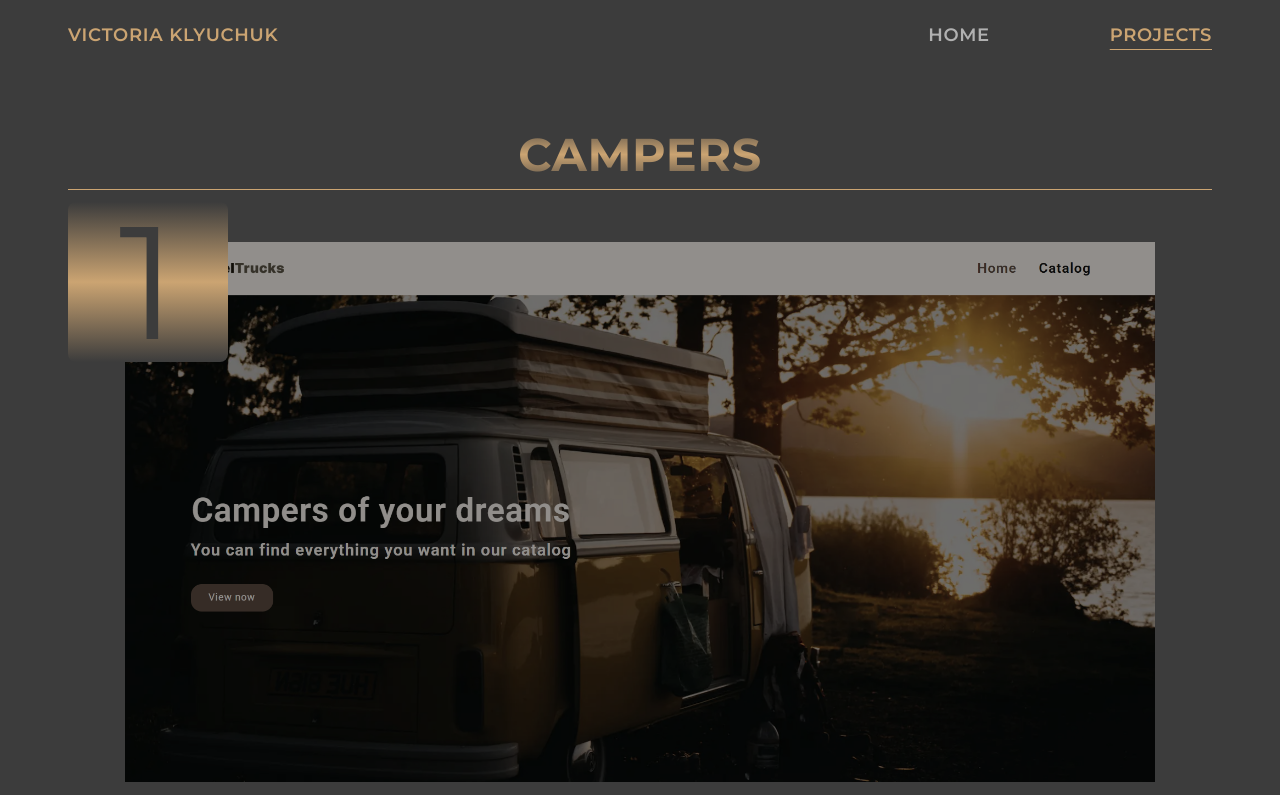
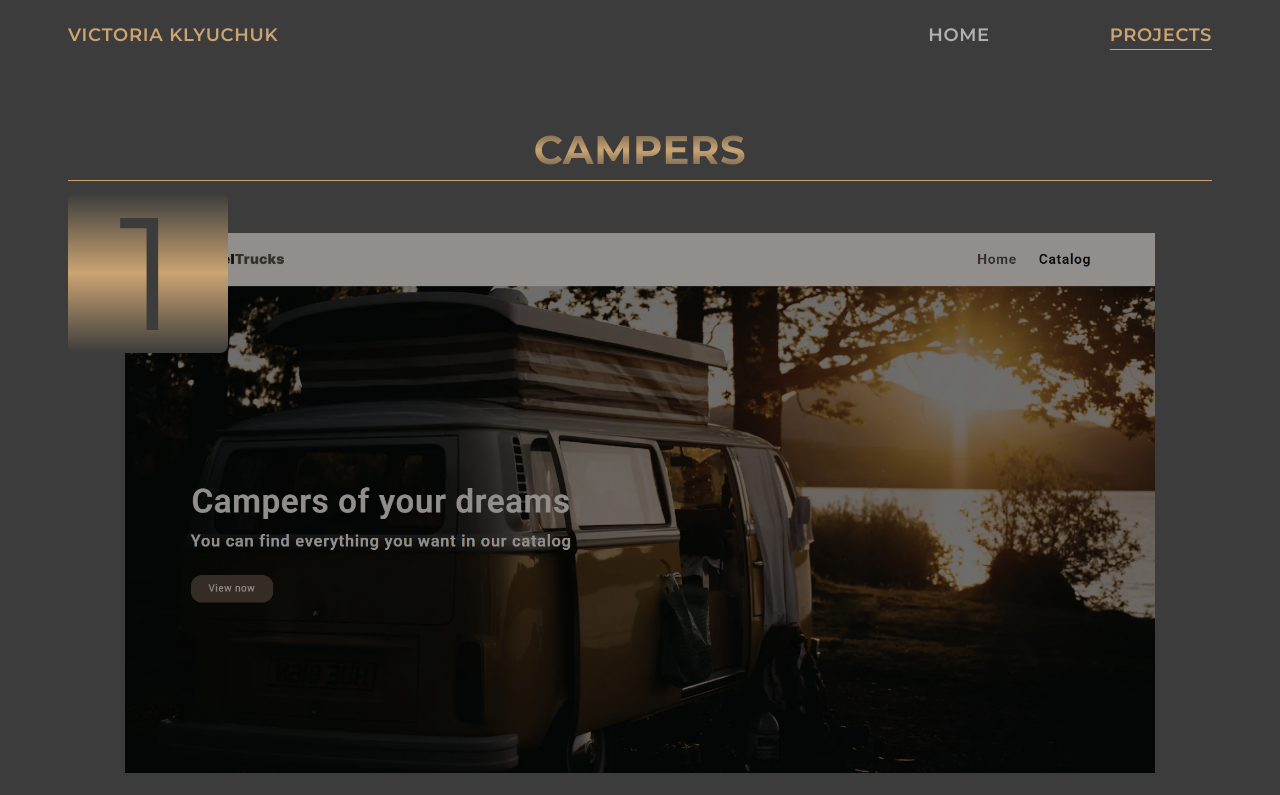
Before and after one commit to klyuchukviktoriya/portfolio, a React (Vite) app: page /projects in a window 1280 px wide. Shown: the top 795 px of the page. Built offline with nearby package versions, Linux system fonts and the light colour scheme.

Commit message:
projects font size

```diff
--- a/src/components/Project/Project.module.scss
+++ b/src/components/Project/Project.module.scss
@@ -51,7 +51,7 @@
         // color: var(--gold);
         @include gradient;
         // opacity: 0.8;
-        font-size: 46px;
+        font-size: 30px;
         margin-bottom: 12px;
         text-transform: uppercase;
     }
@@ -115,6 +115,10 @@
             height: 500px;
         }
 
+        h3 {
+            font-size: 40px;
+        }
+
         &__details {
             margin: 0 60px;
             flex-direction: row;
```
